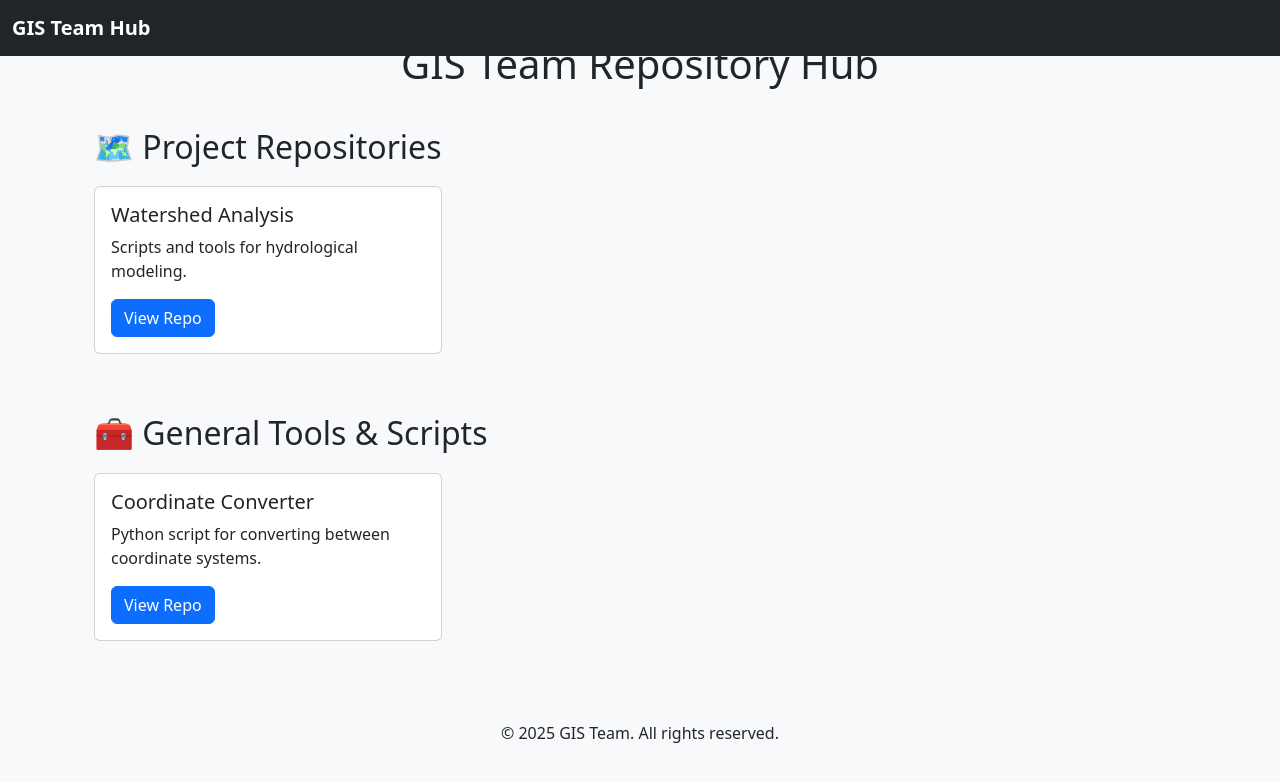
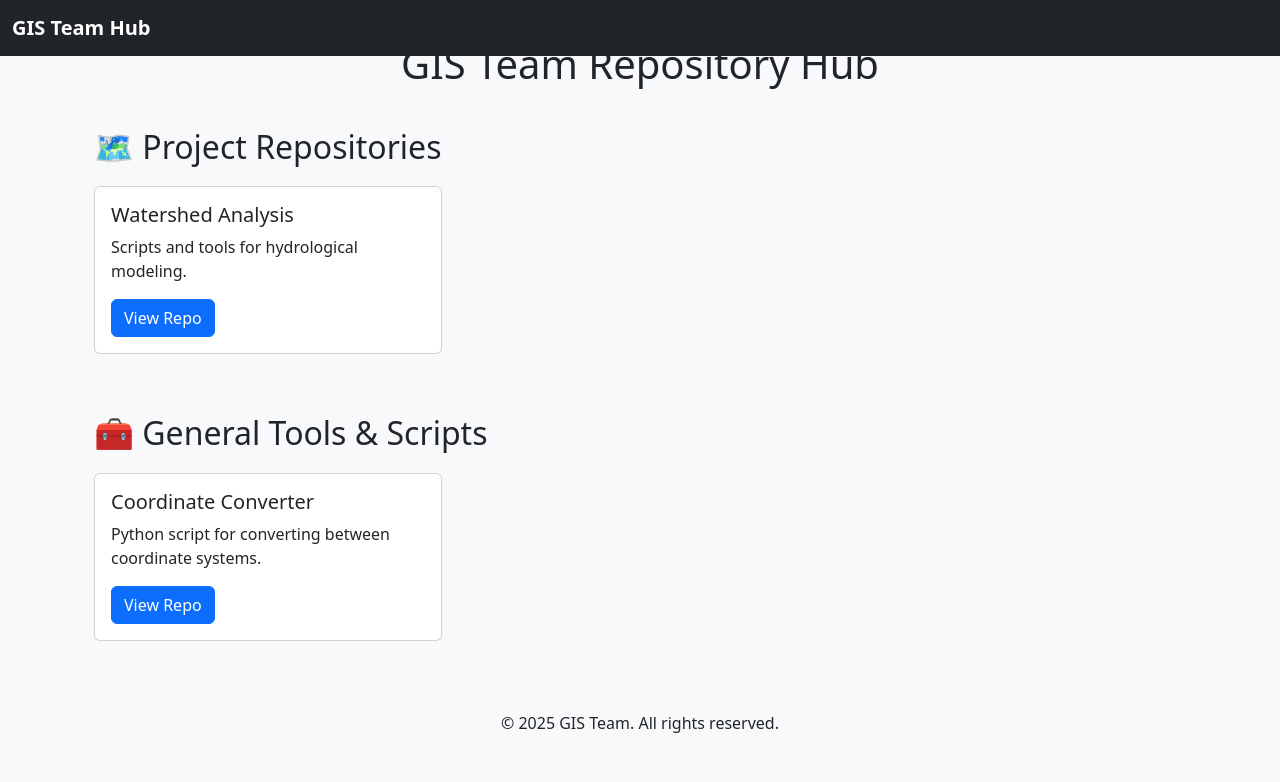
Before and after one commit to patjohns/pages_testing, a Jekyll site: the page built from index.html, in a window 1280 px wide. Shown: the top 782 px of the page. Built offline with Jekyll 4.4.1, drawn with Linux system fonts in a browser that asks for light colours.

Commit message:
Update default.html

```diff
--- a/_layouts/default.html
+++ b/_layouts/default.html
@@ -13,7 +13,7 @@
     footer {
       background-color: #f8f9fa;
       padding: 20px 0;
-      margin-top: 40px;
+      margin-top: 30px;
     }
     .navbar-brand {
       font-weight: bold;
```
